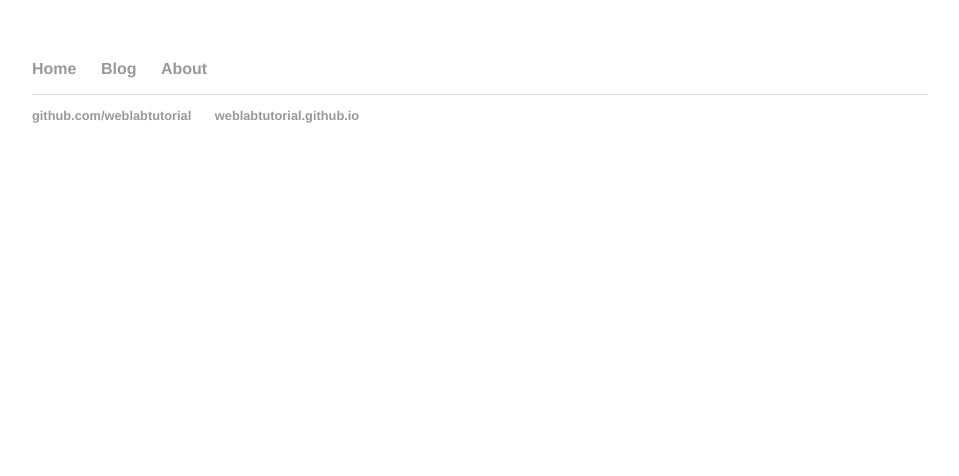
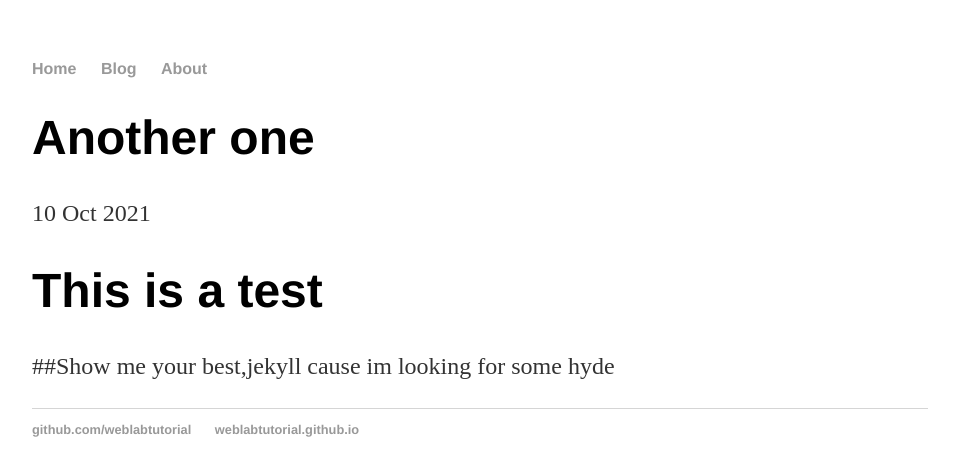
Before and after one commit to Ade20150/ade20150.github.io, a Jekyll site: the page built from _posts/2021-10-10-Another-one.md, in a window 1280 px wide. Shown: the top 476 px of the page, without its empty margins (160-1119 px from the left). Built offline with Jekyll 4.4.1, drawn with Linux system fonts in a browser that asks for light colours.

Commit message:
Seeing how hostages affect text output

```diff
--- a/_posts/2021-10-10-Another-one.md
+++ b/_posts/2021-10-10-Another-one.md
@@ -1,5 +1,7 @@
 ---
-layout: default
+layout: post
 title: "Another one"
 date: 2021-10-10
 ---
+# This is a test
+##Show me your best,jekyll cause im looking for some hyde
```
